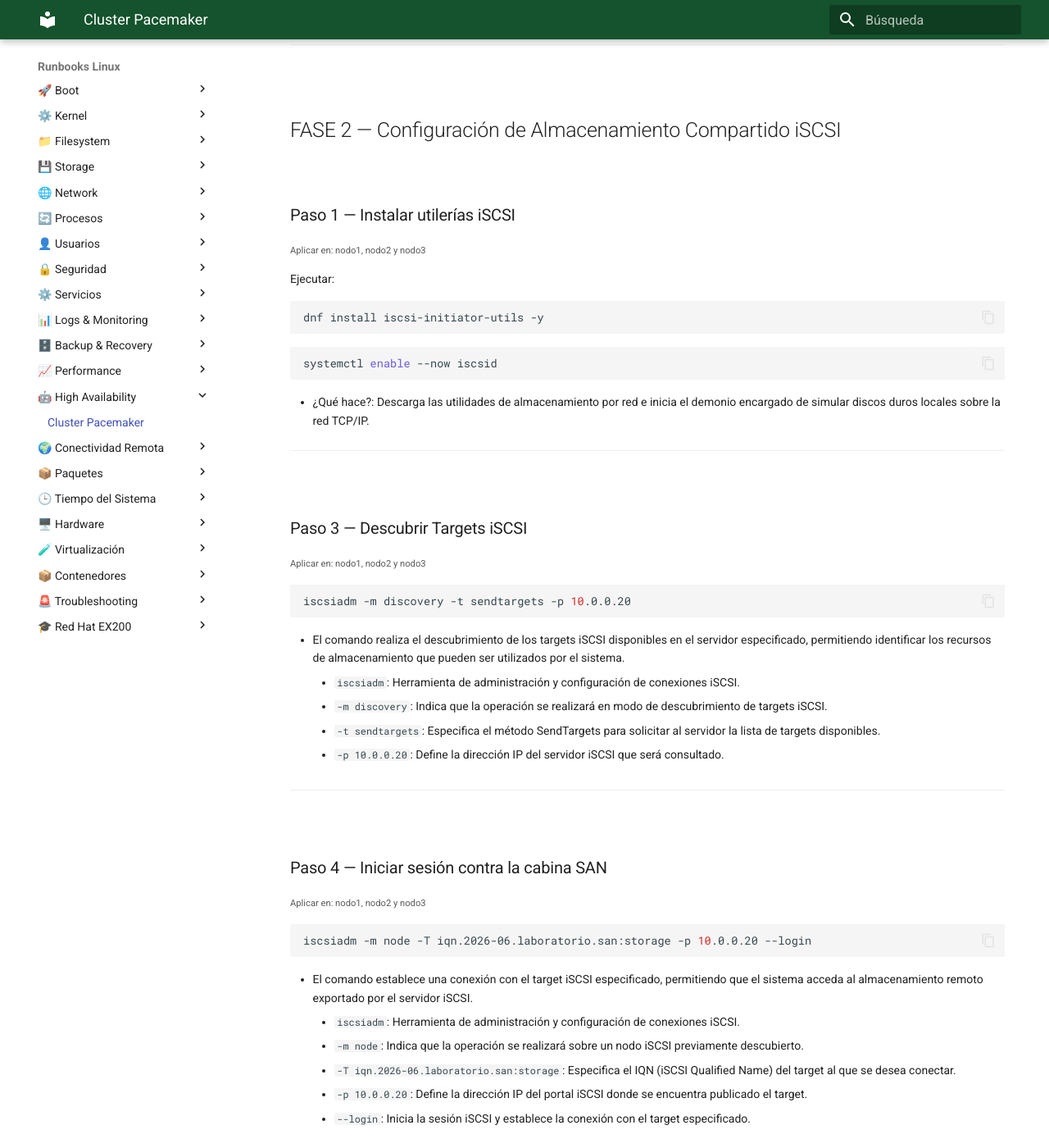
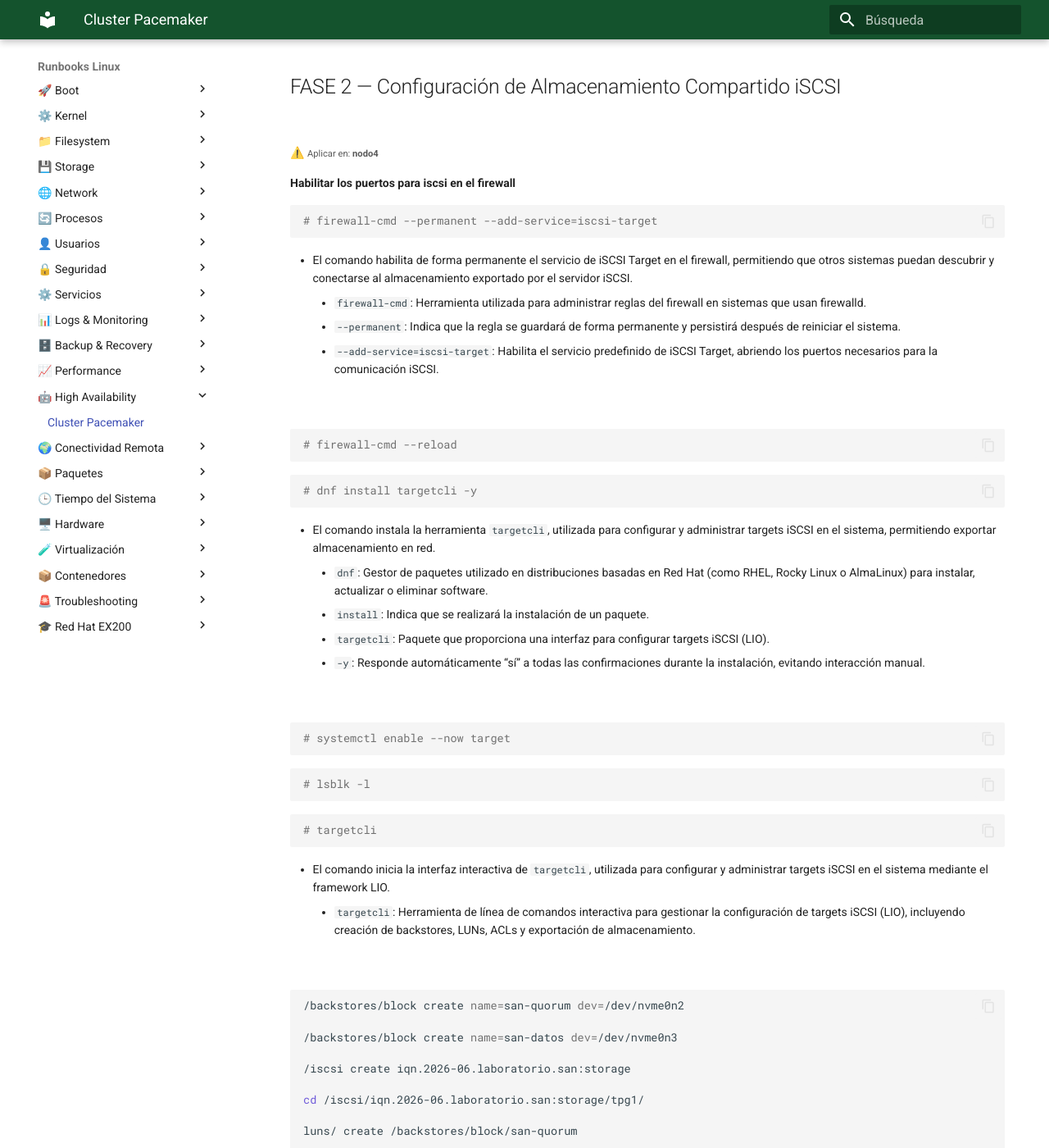
Before and after one commit to rocky99rhl/linux-runbooks, an MkDocs documentation site: the page built from docs/13-high-availability/Cluster_Pacemaker_Corosync_SBD.md, in a window 1280 px wide and 1400 px high, scrolled down 3736 px. Shown: the whole window at 82% size. Built offline with MkDocs 1.6.1 and Material for MkDocs 9.7.7, drawn with Linux system fonts in a browser that asks for light colours; some of the changed text lies outside the part shown.

Commit message:
update runbooks

````diff
--- a/docs/13-high-availability/Cluster_Pacemaker_Corosync_SBD.md
+++ b/docs/13-high-availability/Cluster_Pacemaker_Corosync_SBD.md
@@ -42,6 +42,7 @@ La solución permitirá:
 - Firewall habilitado.
 - Resolución de nombres funcional.
 - Conectividad entre nodos.
+- Una direccion de IP Publica y una Privada por host.
 - Sincronización horaria mediante NTP.
 
 ### Topología de ejemplo
@@ -53,7 +54,16 @@ La solución permitirá:
 | nodo3.laboratorio | 10.0.0.13 |
 | nodo4.laboratorio | 10.0.0.20 |
 
-<small>El nodo4 es la maquina que simula la cabina SAN </small>
+<small>El nodo4 es la maquina que simula la cabina SAN por iSCSI</small>
+
+
+!!! info
+    Antes de iniciar la Fase 1 de este procedimiento, se asume que las máquinas virtuales ya fueron desplegadas y configuradas conforme a lo establecido en el runbook Configuración de Laboratorio.
+
+    Esta validación previa garantiza que todos los componentes, dependencias y parámetros requeridos para el entorno se encuentran correctamente preparados, permitiendo ejecutar el laboratorio de Alta Disponibilidad de manera controlada y sin contratiempos derivados de configuraciones pendientes o incompletas.
+
+    En caso de que alguna de las configuraciones descritas en el runbook no haya sido aplicada, se recomienda completarla antes de continuar con las siguientes fases del procedimiento.
+
 
 ---
 
@@ -64,24 +74,14 @@ La solución permitirá:
 ## FASE 1 — Configuración de Red y Resolución de Nombres
 &nbsp;
 
-Antes de iniciar la Fase 1 de este procedimiento, se asume que las máquinas virtuales ya fueron desplegadas y configuradas conforme a lo establecido en el runbook Configuración de Laboratorio.
+<small>Aplicar en: **nodo1, nodo2 y nodo3**</small>
 
-Esta validación previa garantiza que todos los componentes, dependencias y parámetros requeridos para el entorno se encuentran correctamente preparados, permitiendo ejecutar el laboratorio de Alta Disponibilidad de manera controlada y sin contratiempos derivados de configuraciones pendientes o incompletas.
-
-En caso de que alguna de las configuraciones descritas en el runbook no haya sido aplicada, se recomienda completarla antes de continuar con las siguientes fases del procedimiento.
-
-
-----
-&nbsp;
-
-### Paso 1 — Configurar resolución local
-
-<small>Aplicar en: nodo1, nodo2 y nodo3</small>
+**Configurar resolución local**
 
 Editar:
 
 ```bash
-vi /etc/hosts
+# vi /etc/hosts
 ```
 
 Agregar:
@@ -97,18 +97,19 @@ Agregar:
   red privada de baja latencia, aislando el tráfico crítico clúster.
 
 ---
+
 &nbsp;
 
-### Paso 3 — Validar resolución DNS local
+**Validar resolución DNS local**
 
 <small>Aplicar en: nodo1, nodo2 y nodo3</small>
 
 Ejecutar:
 
 ```bash
-ping -c 2 nodo1.laboratorio
-ping -c 2 nodo2.laboratorio
-ping -c 2 nodo3.laboratorio
+# ping -c 2 nodo1.laboratorio
+# ping -c 2 nodo2.laboratorio
+# ping -c 2 nodo3.laboratorio
 ```
 
 - El comando envía dos mensajes ICMP al host especificado para verificar la conectividad de red y confirmar que el nombre del servidor puede resolverse correctamente.
@@ -118,16 +119,17 @@ ping -c 2 nodo3.laboratorio
 
 
 ---
+
 &nbsp;
 
-### Paso 4 — Abrir puertos de Alta Disponibilidad
+**Abrir puertos de Alta Disponibilidad**
 
 <small>Aplicar en: nodo1, nodo2 y nodo3</small>
 
 Ejecutar:
 
 ```bash
-firewall-cmd --permanent --add-service=high-availability
+# firewall-cmd --permanent --add-service=high-availability
 ```
 
 - El comando agrega de forma permanente la regla de firewall necesaria para permitir las comunicaciones utilizadas por los servicios de alta disponibilidad, como Pacemaker y Corosync.
@@ -139,7 +141,7 @@ firewall-cmd --permanent --add-service=high-availability
 
 
 ```bash
-firewall-cmd --reload
+# firewall-cmd --reload
 ```
 
 - El comando recarga la configuración de firewalld para aplicar los cambios realizados en las reglas o servicios configurados previamente.
@@ -149,7 +151,7 @@ firewall-cmd --reload
 &nbsp;
 
 ```bash
-firewall-cmd --list-services
+# firewall-cmd --list-services
 ```
 
 - El comando muestra la lista de servicios actualmente permitidos en la configuración activa del firewall, permitiendo verificar qué reglas de acceso se encuentran habilitadas.
@@ -157,38 +159,107 @@ firewall-cmd --list-services
     - `--list-services`: Muestra todos los servicios autorizados en la zona activa del firewall.
 
 ---
+
 &nbsp;
 
 ## FASE 2 — Configuración de Almacenamiento Compartido iSCSI
 &nbsp;
 
+⚠️ <small>Aplicar en: **nodo4**</small>
 
-### Paso 1 — Instalar utilerías iSCSI
+**Habilitar los puertos para iscsi en el firewall**
+
+```bash
+# firewall-cmd --permanent --add-service=iscsi-target
+```
+
+- El comando habilita de forma permanente el servicio de iSCSI Target en el firewall, permitiendo que otros sistemas puedan descubrir y conectarse al almacenamiento exportado por el servidor iSCSI.
+    - `firewall-cmd`: Herramienta utilizada para administrar reglas del firewall en sistemas que usan firewalld.
+    - `--permanent`: Indica que la regla se guardará de forma permanente y persistirá después de reiniciar el sistema.
+    - `--add-service=iscsi-target`: Habilita el servicio predefinido de iSCSI Target, abriendo los puertos necesarios para la comunicación iSCSI.
+
+&nbsp;
+
+```bash
+# firewall-cmd --reload
+```
+
+```bash
+# dnf install targetcli -y
+```
+
+- El comando instala la herramienta `targetcli`, utilizada para configurar y administrar targets iSCSI en el sistema, permitiendo exportar almacenamiento en red.
+    - `dnf`: Gestor de paquetes utilizado en distribuciones basadas en Red Hat (como RHEL, Rocky Linux o AlmaLinux) para instalar, actualizar o eliminar software.
+    - `install`: Indica que se realizará la instalación de un paquete.
+    - `targetcli`: Paquete que proporciona una interfaz para configurar targets iSCSI (LIO).
+    - `-y`: Responde automáticamente “sí” a todas las confirmaciones durante la instalación, evitando interacción manual.
+
+&nbsp;
+
+```bash
+# systemctl enable --now target
+```
+
+```bash
+# lsblk -l
+```
+
+```bash
+# targetcli
+```
+
+- El comando inicia la interfaz interactiva de `targetcli`, utilizada para configurar y administrar targets iSCSI en el sistema mediante el framework LIO.
+    - `targetcli`: Herramienta de línea de comandos interactiva para gestionar la configuración de targets iSCSI (LIO), incluyendo creación de backstores, LUNs, ACLs y exportación de almacenamiento.
+
+&nbsp;
+
+```bash
+/backstores/block create name=san-quorum dev=/dev/nvme0n2
+
+/backstores/block create name=san-datos dev=/dev/nvme0n3
+
+/iscsi create iqn.2026-06.laboratorio.san:storage
+
+cd /iscsi/iqn.2026-06.laboratorio.san:storage/tpg1/
+
+luns/ create /backstores/block/san-quorum
+
+luns/ create /backstores/block/san-datos
+
+set attribute authentication=0 demo_mode_write_protect=0 generate_node_acls=1
+
+exit
+```
+
+
+----
+
+&nbsp;
+
+**Instalar utilerías iSCSI**
 
 <small>Aplicar en: nodo1, nodo2 y nodo3</small>
 
 Ejecutar:
 
 ```bash
-dnf install iscsi-initiator-utils -y
+# dnf install iscsi-initiator-utils -y
 ```
 
 ```bash
-systemctl enable --now iscsid
+# systemctl enable --now iscsid
 ```
 
 - ¿Qué hace?: Descarga las utilidades de almacenamiento por red e inicia el
   demonio encargado de simular discos duros locales sobre la red TCP/IP.
 
----
+
 &nbsp;
 
-### Paso 3 — Descubrir Targets iSCSI
-
-<small>Aplicar en: nodo1, nodo2 y nodo3</small>
+**Descubrir Targets iSCSI**
 
 ```bash
-iscsiadm -m discovery -t sendtargets -p 10.0.0.20
+# iscsiadm -m discovery -t sendtargets -p 10.0.0.20
 ```
 
 - El comando realiza el descubrimiento de los targets iSCSI disponibles en el servidor especificado, permitiendo identificar los recursos de almacenamiento que pueden ser utilizados por el sistema.
@@ -197,12 +268,10 @@ iscsiadm -m discovery -t sendtargets -p 10.0.0.20
     - `-t sendtargets`: Especifica el método SendTargets para solicitar al servidor la lista de targets disponibles.
     - `-p 10.0.0.20`: Define la dirección IP del servidor iSCSI que será consultado.
 
----
 &nbsp;
 
-### Paso 4 — Iniciar sesión contra la cabina SAN
+**Iniciar sesión contra la cabina SAN**
 
-<small>Aplicar en: nodo1, nodo2 y nodo3</small>
 
 ```bash
 iscsiadm -m node -T iqn.2026-06.laboratorio.san:storage -p 10.0.0.20 --login
@@ -215,23 +284,18 @@ iscsiadm -m node -T iqn.2026-06.laboratorio.san:storage -p 10.0.0.20 --login
     - `-p 10.0.0.20`: Define la dirección IP del portal iSCSI donde se encuentra publicado el target.
     - `--login`: Inicia la sesión iSCSI y establece la conexión con el target especificado.
 
----
 &nbsp;
 
-### Paso 5 — Validar nuevos discos
+**Validar nuevos discos**
 
-<small>Aplicar en: nodo1, nodo2 y nodo3</small>
 
 ```bash
 lsblk
 ```
 
-
-
----
 &nbsp;
 
-### Paso 6 — Configurar inicio automático de sesiones iSCSI
+**Configurar inicio automático de sesiones iSCSI**
 
 ```bash
 iscsiadm -m node --op update -n node.startup -v automatic
@@ -260,11 +324,13 @@ systemctl restart iscsid
 &nbsp;
 
 ## FASE 3 — Instalación de Pacemaker, Corosync y PCS
+
 &nbsp;
 
-### Paso 1 — Habilitar repositorio High Availability
+<small>Aplicar en: **nodo1, nodo2 y nodo3**</small>
 
-<small>Aplicar en: nodo1, nodo2 y nodo3</small>
+**Habilitar repositorio High Availability**
+
 
 Ejecutar:
 
````
Also changed, not shown: 1 other file.
